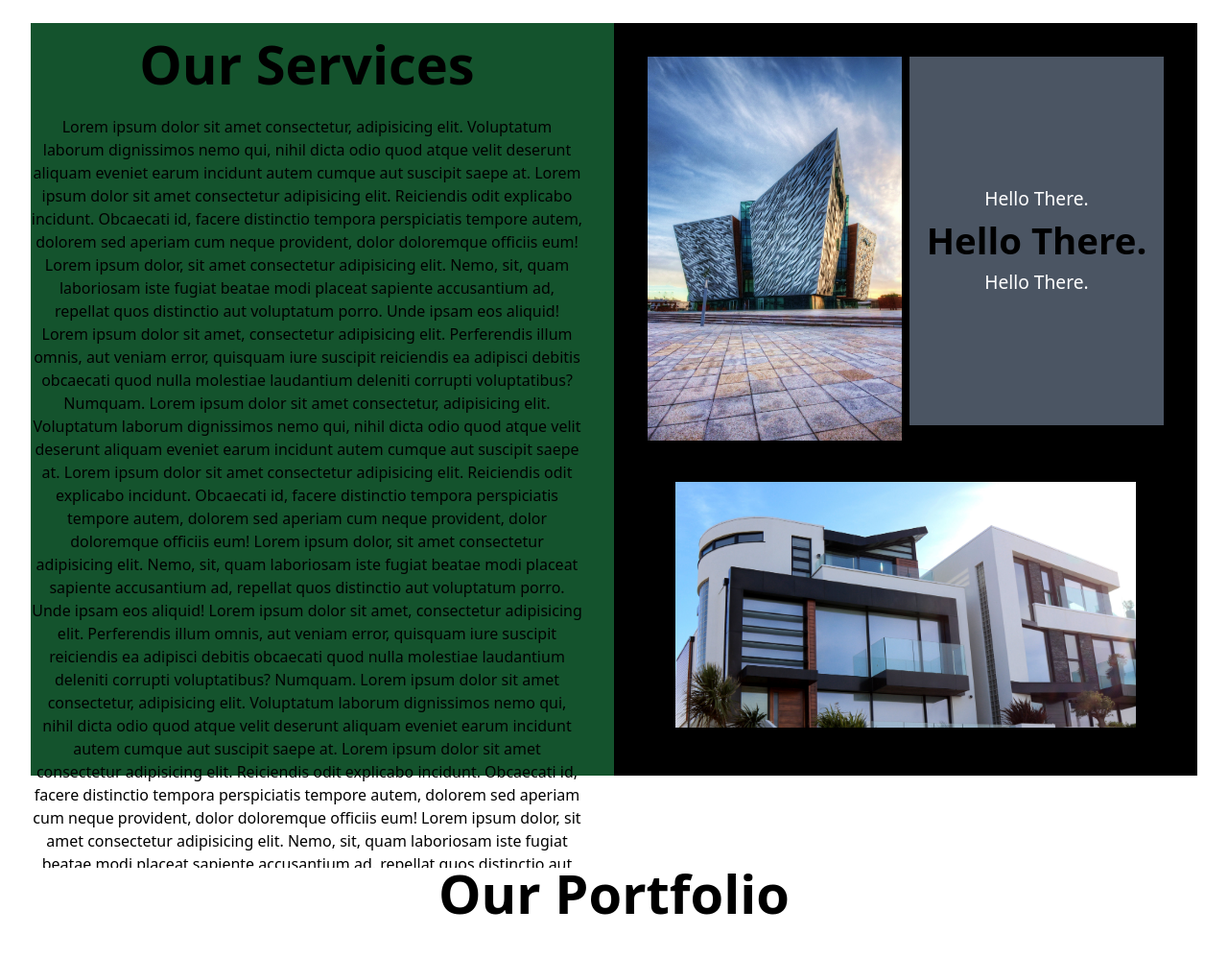
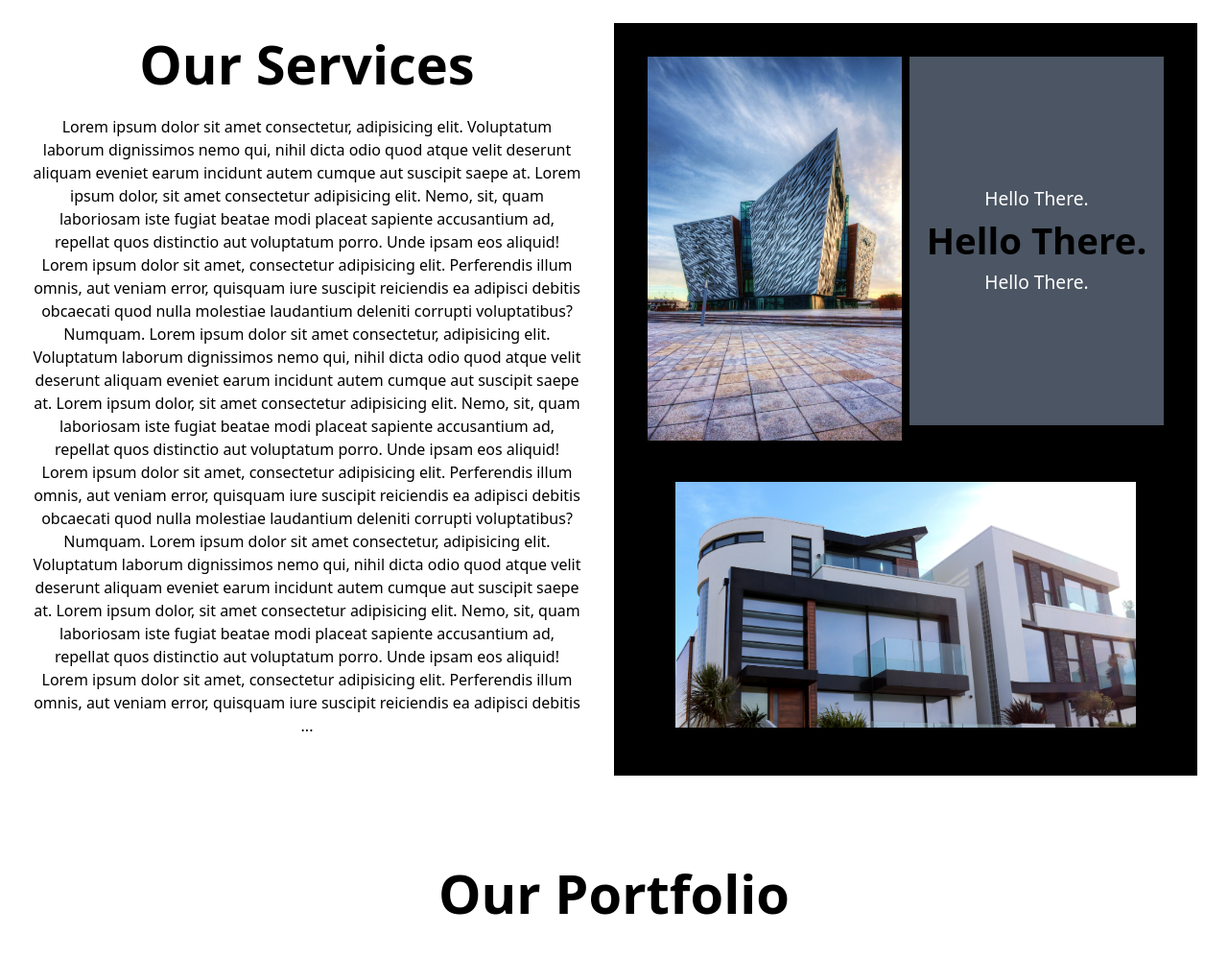
Before and after one commit to jakemerlin1133/architect2, a PHP site: page / in a window 1280 px wide. Shown: the part 640-1638 px from the top of the page at 96% size. Run offline with PHP 8.4, Linux system fonts and the light colour scheme; some libraries are stand-ins or nearby versions.

Commit message:
code changed

```diff
--- a/index.php
+++ b/index.php
@@ -106,16 +106,20 @@
     </div>
 
     <div class="px-[2.5vw] text-center grid max-[1023px]:grid-cols-1 min-[1024px]:grid-cols-2  .... max-[969px]:pt-[58%] min-[970px]:pt-[83vh] w-full">
-        <div class="bg-green-900 pr-[2.5vw] max-[375px]:h-[31rem] .... max-[425px]:h-[35rem] .... min-[426px]:h-[49rem]">
+        <div class="pr-[2.5vw]">
             <div class="font-bold text-[3.5em] mb-[2%]">
                 Our Services
             </div>
 
-            <div class="max-h-[100%] overflow-hidden">
-                <div class="text-ellipsis">
-
+            <div class="min-[1024px]:max-h-[100%] overflow-hidden">
+                <div class=" min-[1024px]:max-h-[39rem] text-ellipsis">
+                Lorem ipsum dolor sit amet consectetur, adipisicing elit. Voluptatum laborum dignissimos nemo qui, nihil dicta odio quod atque velit deserunt aliquam eveniet earum incidunt autem cumque aut suscipit saepe at.
+                    Lorem ipsum dolor, sit amet consectetur adipisicing elit. Nemo, sit, quam laboriosam iste fugiat beatae modi placeat sapiente accusantium ad, repellat quos distinctio aut voluptatum porro. Unde ipsam eos aliquid!
+                    Lorem ipsum dolor sit amet, consectetur adipisicing elit. Perferendis illum omnis, aut veniam error, quisquam iure suscipit reiciendis ea adipisci debitis obcaecati quod nulla molestiae laudantium deleniti corrupti voluptatibus? Numquam.
                     Lorem ipsum dolor sit amet consectetur, adipisicing elit. Voluptatum laborum dignissimos nemo qui, nihil dicta odio quod atque velit deserunt aliquam eveniet earum incidunt autem cumque aut suscipit saepe at.
-                    Lorem ipsum dolor sit amet consectetur adipisicing elit. Reiciendis odit explicabo incidunt. Obcaecati id, facere distinctio tempora perspiciatis tempore autem, dolorem sed aperiam cum neque provident, dolor doloremque officiis eum!
+                    Lorem ipsum dolor, sit amet consectetur adipisicing elit. Nemo, sit, quam laboriosam iste fugiat beatae modi placeat sapiente accusantium ad, repellat quos distinctio aut voluptatum porro. Unde ipsam eos aliquid!
+                    Lorem ipsum dolor sit amet, consectetur adipisicing elit. Perferendis illum omnis, aut veniam error, quisquam iure suscipit reiciendis ea adipisci debitis obcaecati quod nulla molestiae laudantium deleniti corrupti voluptatibus? Numquam.
+                    Lorem ipsum dolor sit amet consectetur, adipisicing elit. Voluptatum laborum dignissimos nemo qui, nihil dicta odio quod atque velit deserunt aliquam eveniet earum incidunt autem cumque aut suscipit saepe at.
                     Lorem ipsum dolor, sit amet consectetur adipisicing elit. Nemo, sit, quam laboriosam iste fugiat beatae modi placeat sapiente accusantium ad, repellat quos distinctio aut voluptatum porro. Unde ipsam eos aliquid!
                     Lorem ipsum dolor sit amet, consectetur adipisicing elit. Perferendis illum omnis, aut veniam error, quisquam iure suscipit reiciendis ea adipisci debitis obcaecati quod nulla molestiae laudantium deleniti corrupti voluptatibus? Numquam.
                     Lorem ipsum dolor sit amet consectetur, adipisicing elit. Voluptatum laborum dignissimos nemo qui, nihil dicta odio quod atque velit deserunt aliquam eveniet earum incidunt autem cumque aut suscipit saepe at.
@@ -123,15 +127,13 @@
                     Lorem ipsum dolor, sit amet consectetur adipisicing elit. Nemo, sit, quam laboriosam iste fugiat beatae modi placeat sapiente accusantium ad, repellat quos distinctio aut voluptatum porro. Unde ipsam eos aliquid!
                     Lorem ipsum dolor sit amet, consectetur adipisicing elit. Perferendis illum omnis, aut veniam error, quisquam iure suscipit reiciendis ea adipisci debitis obcaecati quod nulla molestiae laudantium deleniti corrupti voluptatibus? Numquam.
                     Lorem ipsum dolor sit amet consectetur, adipisicing elit. Voluptatum laborum dignissimos nemo qui, nihil dicta odio quod atque velit deserunt aliquam eveniet earum incidunt autem cumque aut suscipit saepe at.
-                    Lorem ipsum dolor sit amet consectetur adipisicing elit. Reiciendis odit explicabo incidunt. Obcaecati id, facere distinctio tempora perspiciatis tempore autem, dolorem sed aperiam cum neque provident, dolor doloremque officiis eum!
                     Lorem ipsum dolor, sit amet consectetur adipisicing elit. Nemo, sit, quam laboriosam iste fugiat beatae modi placeat sapiente accusantium ad, repellat quos distinctio aut voluptatum porro. Unde ipsam eos aliquid!
                     Lorem ipsum dolor sit amet, consectetur adipisicing elit. Perferendis illum omnis, aut veniam error, quisquam iure suscipit reiciendis ea adipisci debitis obcaecati quod nulla molestiae laudantium deleniti corrupti voluptatibus? Numquam.
-                    Lorem ipsum dolor sit amet consectetur, adipisicing elit. Voluptatum laborum dignissimos nemo qui, nihil dicta odio quod atque velit deserunt aliquam eveniet earum incidunt autem cumque aut suscipit saepe at.
-                    Lorem ipsum dolor sit amet consectetur adipisicing elit. Reiciendis odit explicabo incidunt. Obcaecati id, facere distinctio tempora perspiciatis tempore autem, dolorem sed aperiam cum neque provident, dolor doloremque officiis eum!
-                    Lorem ipsum dolor, sit amet consectetur adipisicing elit. Nemo, sit, quam laboriosam iste fugiat beatae modi placeat sapiente accusantium ad, repellat quos distinctio aut voluptatum porro. Unde ipsam eos aliquid!
                     Lorem ipsum dolor sit amet, consectetur adipisicing elit. Perferendis illum omnis, aut veniam error, quisquam iure suscipit reiciendis ea adipisci debitis obcaecati quod nulla molestiae laudantium deleniti corrupti voluptatibus? Numquam.
+                    Lorem ipsum dolor sit amet, consectetur adipisicing elit. Perferendis illum omnis, aut veniam error, quisquam iure suscipit reiciendis ea adipisci debitis obcaecati quod nulla molestiae laudantium deleniti corrupti voluptatibus? Numquam.1
                 </div>
             </div>
+            <span>...</span>
         </div>
 
         <div class="mx-auto bg-black w-full max-[375px]:h-[31rem] .... max-[425px]:h-[35rem] .... min-[426px]:h-[49rem]">
```
